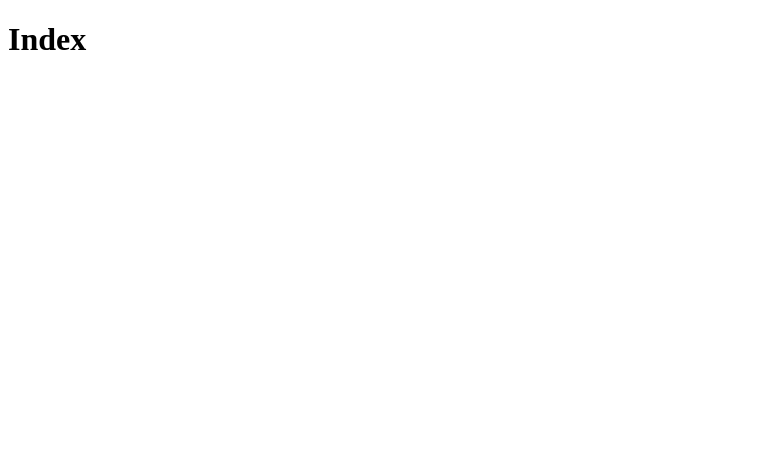
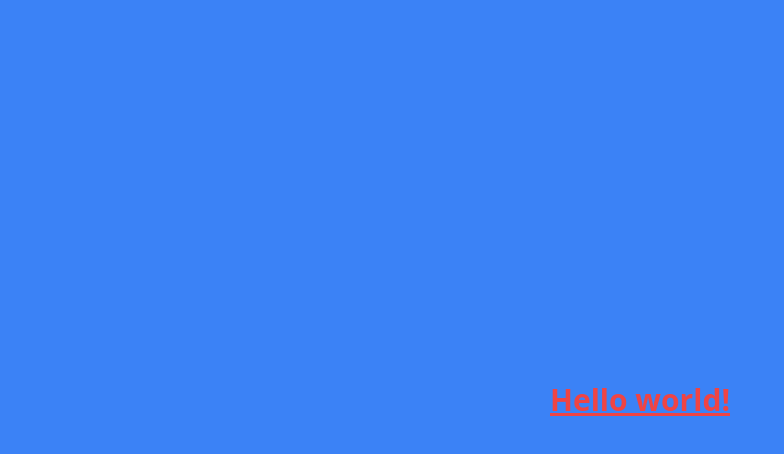
Before and after one commit to tuna666/tuna-blog, a Nuxt app: page / in a window 1280 px wide. Shown: the top 454 px of the page, without its empty margins (0-784 px from the left). Built offline with nearby package versions, Linux system fonts and the light colour scheme.

Commit message:
tailwind導入

```diff
--- /dev/null
+++ b/assets/css/main.css
@@ -0,0 +1,3 @@
+@tailwind base;
+@tailwind components;
+@tailwind utilities;
--- a/nuxt.config.ts
+++ b/nuxt.config.ts
@@ -1,4 +1,11 @@
 // https://nuxt.com/docs/api/configuration/nuxt-config
 export default defineNuxtConfig({
-  devtools: { enabled: true }
+  devtools: { enabled: true },
+  css: ["~/assets/css/main.css"],
+  postcss: {
+    plugins: {
+      tailwindcss: {},
+      autoprefixer: {},
+    },
+  },
 })
--- a/package.json
+++ b/package.json
@@ -11,6 +11,9 @@
   "devDependencies": {
     "@nuxt/devtools": "latest",
     "@types/node": "^18.17.3",
-    "nuxt": "^3.6.5"
+    "autoprefixer": "^10.4.15",
+    "nuxt": "^3.6.5",
+    "postcss": "^8.4.29",
+    "tailwindcss": "^3.3.3"
   }
 }
--- a/pages/index.vue
+++ b/pages/index.vue
@@ -1,3 +1,5 @@
 <template>
-  <h1>Index</h1>
+  <div class="w-screen h-screen bg-blue-500 flex justify-center items-center">
+    <h1 class="text-3xl text-red-500 font-bold underline">Hello world!</h1>
+  </div>
 </template>
--- /dev/null
+++ b/tailwind.config.js
@@ -0,0 +1,15 @@
+/** @type {import('tailwindcss').Config} */
+module.exports = {
+  content: [
+    "./components/**/*.{js,vue,ts}",
+    "./layouts/**/*.vue",
+    "./pages/**/*.vue",
+    "./plugins/**/*.{js,ts}",
+    "./nuxt.config.{js,ts}",
+    "./app.vue",
+  ],
+  theme: {
+    extend: {},
+  },
+  plugins: [],
+}
```
Also changed, not shown: 1 other file (tests, documents, lock files or other folders).
